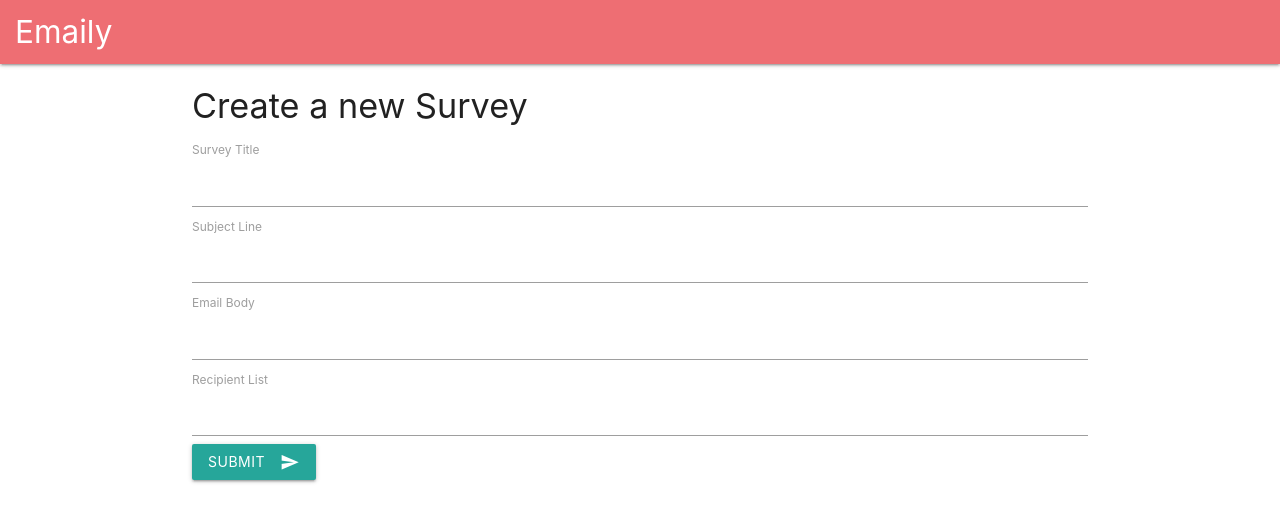
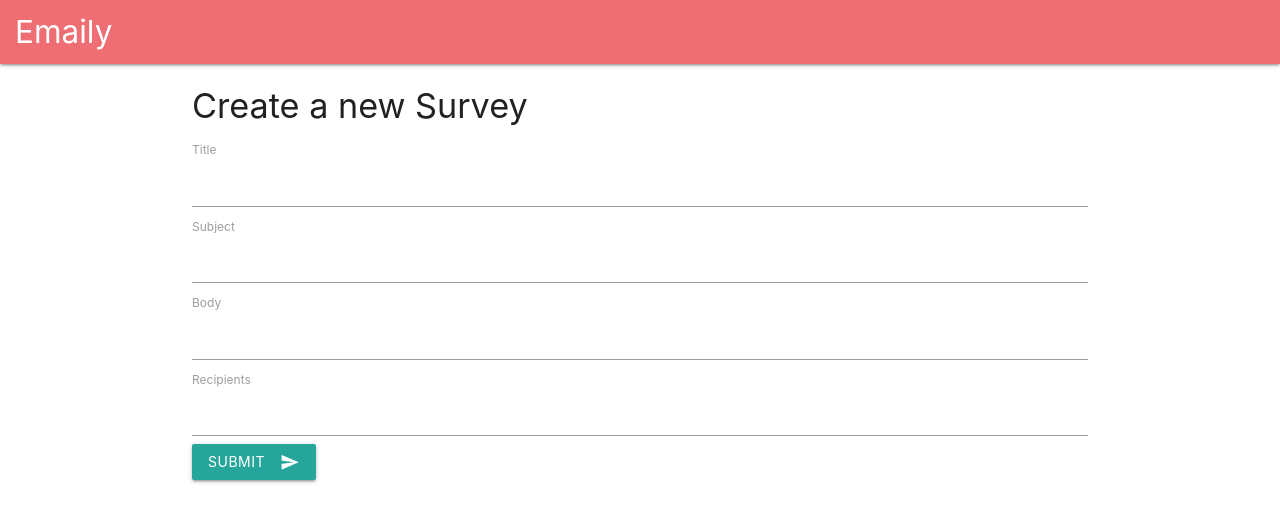
Before and after one commit to superapplejuice/Emaily-MERN-Stack, a React (Create React App) app in the folder client/: page /surveys/new in a window 1280 px wide. Shown: the top 522 px of the page. Built offline with nearby package versions, Linux system fonts and the light colour scheme; no server answers.

Commit message:
survey emails now successfully sent

```diff
--- a/client/src/components/form/SurveyForm.jsx
+++ b/client/src/components/form/SurveyForm.jsx
@@ -1,46 +1,59 @@
 import React, { Fragment } from 'react'
 import { Formik, Form } from 'formik'
 import * as yup from 'yup'
+import { connect } from 'react-redux'
 
+import { postSurveyAction } from '../../redux/actions'
 import history from '../history'
+
 import FormField from './form-utils/FormField'
 
-const SurveyForm = ({
-  initialValues,
-  validationSchema,
-  fieldValues,
-  header,
-  formAction
-}) => (
+const SurveyForm = ({ header, postSurveyAction }) => {
+  const initialValues = {
+    title: '',
+    subject: '',
+    body: '',
+    recipients: ''
+  }
+
+  const validationSchema = yup.object().shape({
+    title: yup.string().required('Please enter a title'),
+    subject: yup.string().required('Please enter a subject line'),
+    body: yup.string().required('Please enter the body of the email'),
+    recipients: yup.string().required('Please enter valid email addresses')
+  })
+
+  // field names
+  const title = 'title'
+  const subject = 'subject'
+  const body = 'body'
+  const recipients = 'recipients'
+
+  // field labels
+  const Title = 'Title'
+  const Subject = 'Subject'
+  const Body = 'Body'
+  const Recipients = 'Recipients'
+
+  return (
     <Fragment>
       <h4>{header}</h4>
       <Formik
         initialValues={initialValues}
-      validationSchema={validationSchema(yup)}
+        validationSchema={validationSchema}
         onSubmit={(values, { setSubmitting }) => {
-        formAction(values)
+          postSurveyAction(values)
           setSubmitting(false)
           history.push('/surveys/submit')
         }}
       >
         {({ isSubmitting }) => {
-        const {
-          surveyTitle,
-          subjectLine,
-          emailBody,
-          recipientList,
-          survey_title,
-          subject_line,
-          email_body,
-          recipient_list
-        } = fieldValues
-
           return (
             <Form>
-            <FormField name={surveyTitle} label={survey_title} />
-            <FormField name={subjectLine} label={subject_line} />
-            <FormField name={emailBody} label={email_body} />
-            <FormField name={recipientList} label={recipient_list} />
+              <FormField name={title} label={Title} />
+              <FormField name={subject} label={Subject} />
+              <FormField name={body} label={Body} />
+              <FormField name={recipients} label={Recipients} />
               <button
                 className='btn waves-effect waves-light'
                 type='submit'
@@ -55,5 +68,6 @@ const SurveyForm = ({
       </Formik>
     </Fragment>
   )
+}
 
-export default SurveyForm
+export default connect(undefined, { postSurveyAction })(SurveyForm)
--- a/client/src/components/survey/SurveyNew.jsx
+++ b/client/src/components/survey/SurveyNew.jsx
@@ -1,53 +1,11 @@
 import React from 'react'
-import { connect } from 'react-redux'
-
-import { postSurveyAction } from '../../redux/actions'
 
 import SurveyForm from '../form/SurveyForm'
 
-const SurveyNew = ({ postSurveyAction }) => {
-  const initialValues = {
-    surveyTitle: '',
-    subjectLine: '',
-    emailBody: '',
-    recipientList: ''
-  }
-
-  const validationSchema = yup =>
-    yup.object().shape({
-      surveyTitle: yup.string().required('Please enter a title'),
-      subjectLine: yup.string().required('Please enter a subject line'),
-      emailBody: yup.string().required('Please enter the body of the email'),
-      recipientList: yup
-        .string()
-        .required('Please enter email addresses to send your survey to')
-    })
-
-  const fieldValues = {
-    // field names
-    surveyTitle: 'surveyTitle',
-    subjectLine: 'subjectLine',
-    emailBody: 'emailBody',
-    recipientList: 'recipientList',
-
-    // field labels
-    survey_title: 'Survey Title',
-    subject_line: 'Subject Line',
-    email_body: 'Email Body',
-    recipient_list: 'Recipient List'
-  }
-
+const SurveyNew = () => {
   const header = 'Create a new Survey'
 
-  return (
-    <SurveyForm
-      initialValues={initialValues}
-      validationSchema={validationSchema}
-      fieldValues={fieldValues}
-      header={header}
-      formAction={postSurveyAction}
-    />
-  )
+  return <SurveyForm header={header} />
 }
 
-export default connect(undefined, { postSurveyAction })(SurveyNew)
+export default SurveyNew
```
Also changed, not shown: client/src/components/form/form-utils/types.js (deleted, +0 -11 lines), 1 other file (tests, documents, lock files or other folders). Lines whose indentation alone changed are shown as unchanged.
